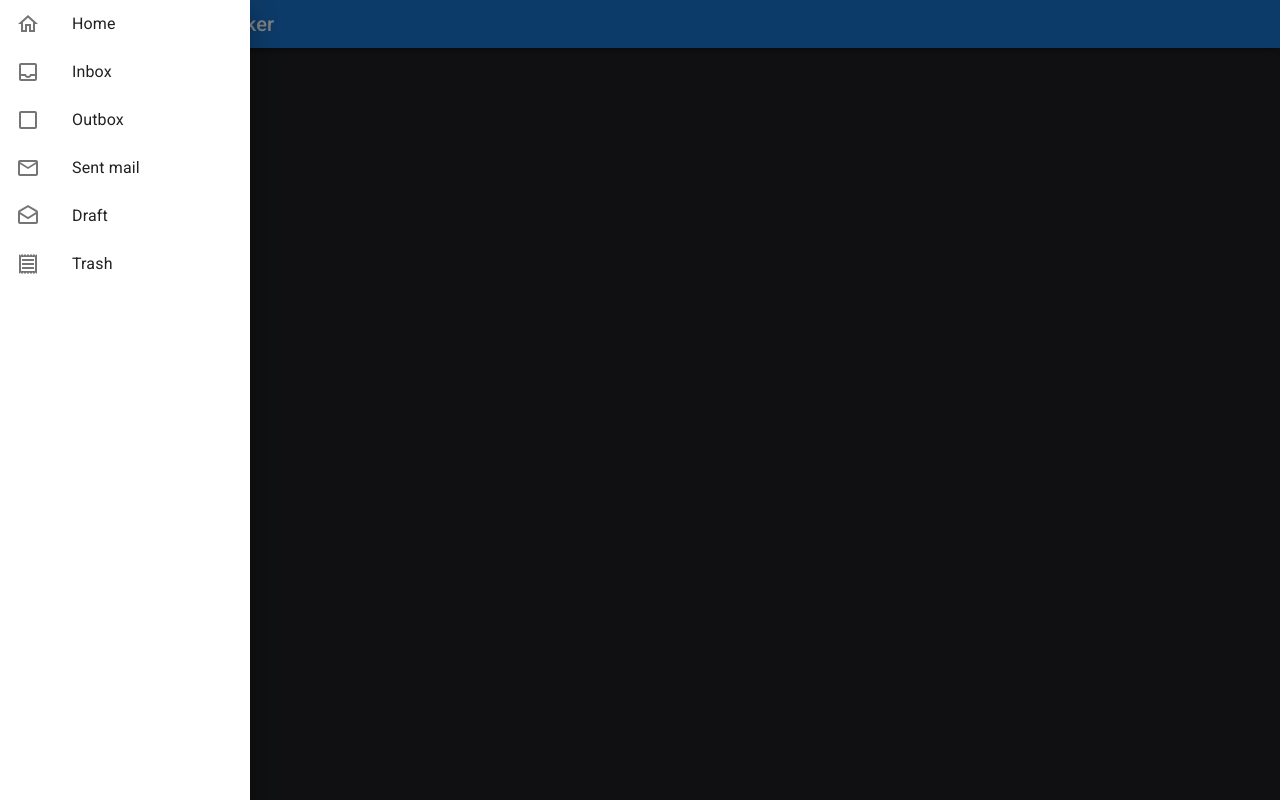
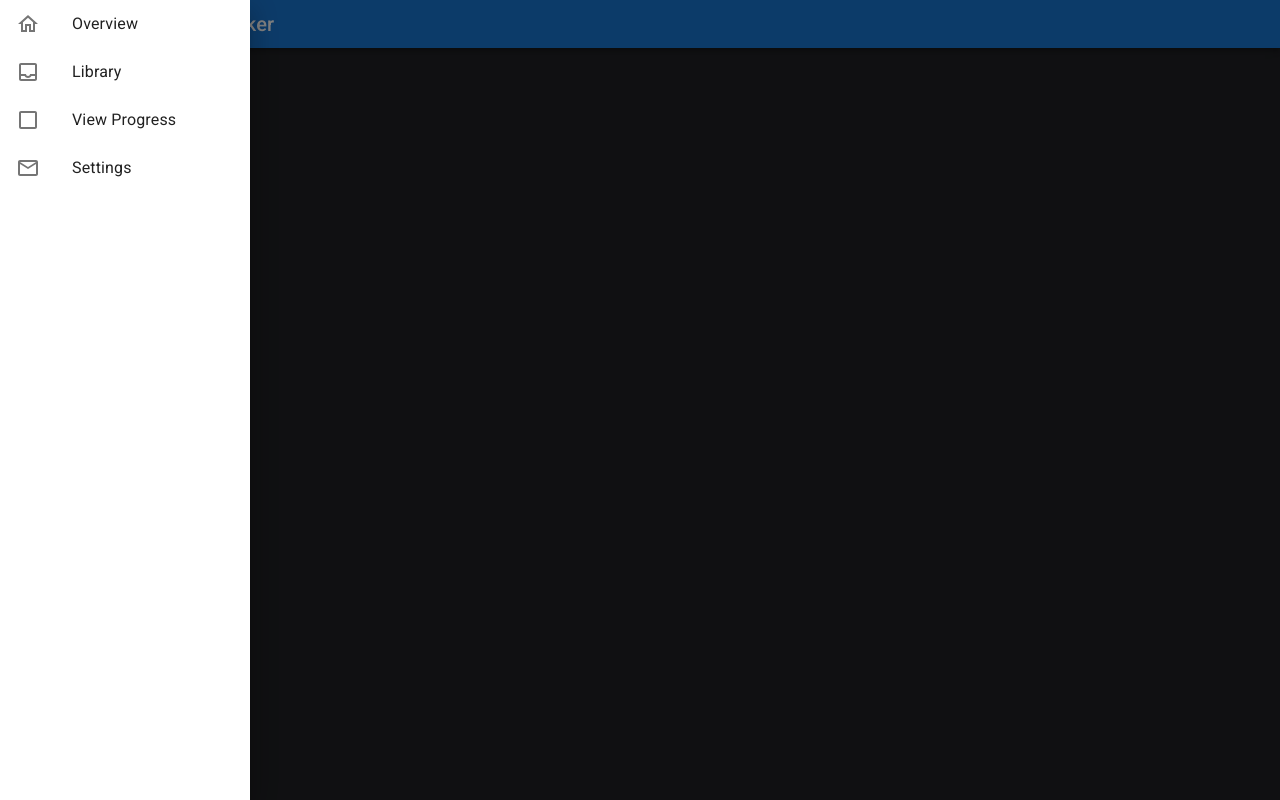
Before and after one commit to andrewvpham/book-progress-tracker, a React (Create React App) app: page / in a window 1280 px wide. Both pictures are taken after a click on the button "menu". Built offline with nearby package versions, Linux system fonts and the light colour scheme.

Commit message:
Updating list item names
Title

```diff
--- a/src/App.js
+++ b/src/App.js
@@ -20,22 +20,22 @@ import {
   MailOutline,
   ReceiptOutlined,
 } from "@mui/icons-material";
-import { makeStyles } from '@mui/material/styles'
+
+
+
+
 
 
 const data = [
   {
-    name: "Home",
+    name: "Overview",
     icon: <HomeOutlined />,
   },
-  { name: "Inbox", icon: <InboxOutlined /> },
-  { name: "Outbox", icon: <CheckBoxOutlineBlankOutlined /> },
-  { name: "Sent mail", icon: <MailOutline /> },
-  { name: "Draft", icon: <DraftsOutlined /> },
-  { name: "Trash", icon: <ReceiptOutlined /> },
+  { name: "Library", icon: <InboxOutlined /> },
+  { name: "View Progress", icon: <CheckBoxOutlineBlankOutlined /> },
+  { name: "Settings", icon: <MailOutline /> },
+
 ];
-
-
 
 function App() {
   const [open, setOpen] = useState(false);
@@ -43,7 +43,7 @@ function App() {
 
 
   const getList = () => (
-    <div style={{ width: 250 }} onClick={() => setOpen(false)}>
+    <div style={{ width: 250}} onClick={() => setOpen(false)}>
       {data.map((item, index) => (
         <ListItem button key={index}>
           <ListItemIcon>{item.icon}</ListItemIcon>
@@ -54,8 +54,8 @@ function App() {
   );
 
   return (
-    <div className="App">
-      <Drawer open={open} anchor={"left"} onClose={() => setOpen(false)} >
+    <div className="App" >
+      <Drawer open={open} anchor={"left"} onClose={() => setOpen(false)}>
         {getList()}
       </Drawer>
       <AppBar position="relative">
```
